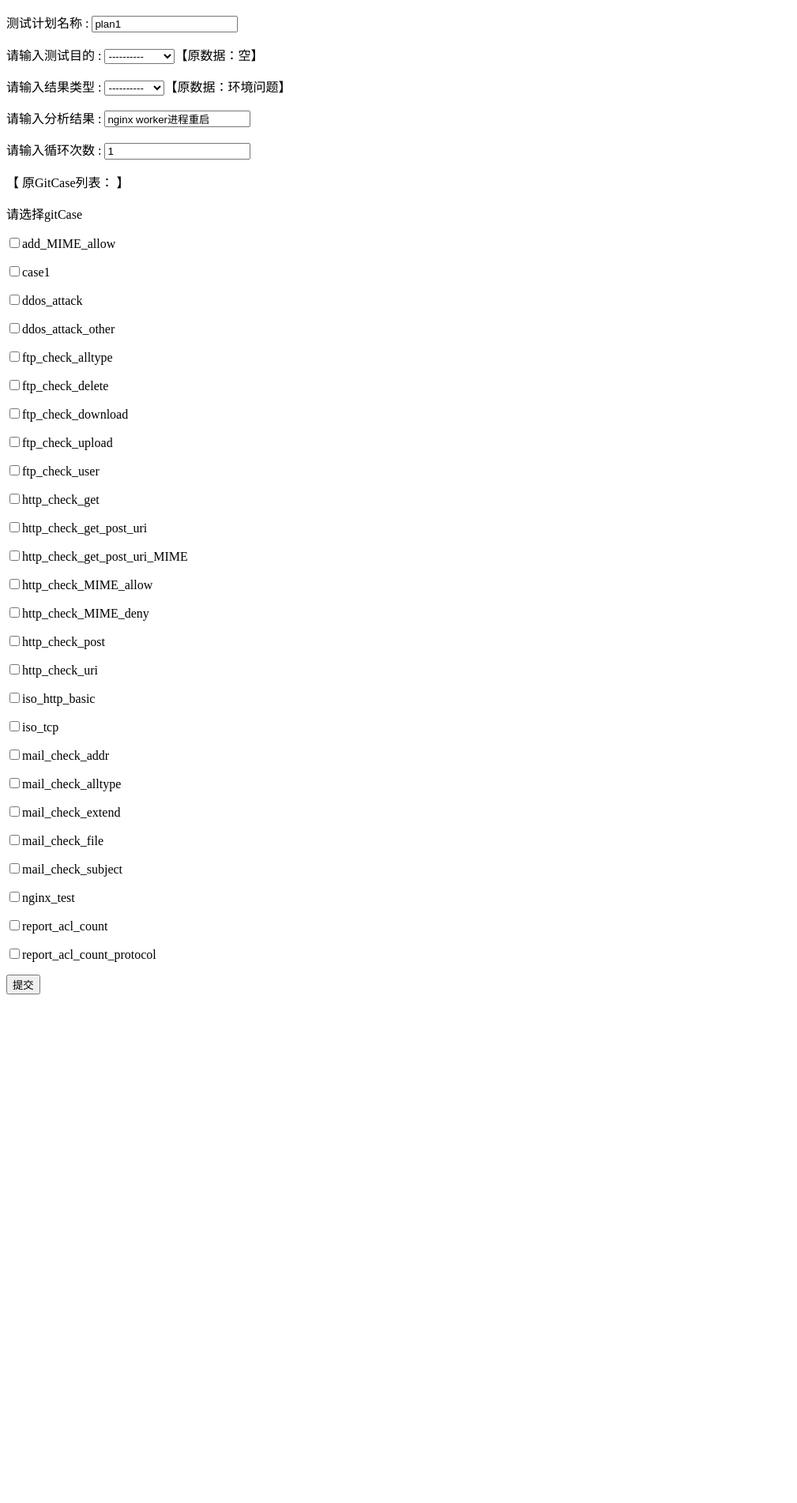
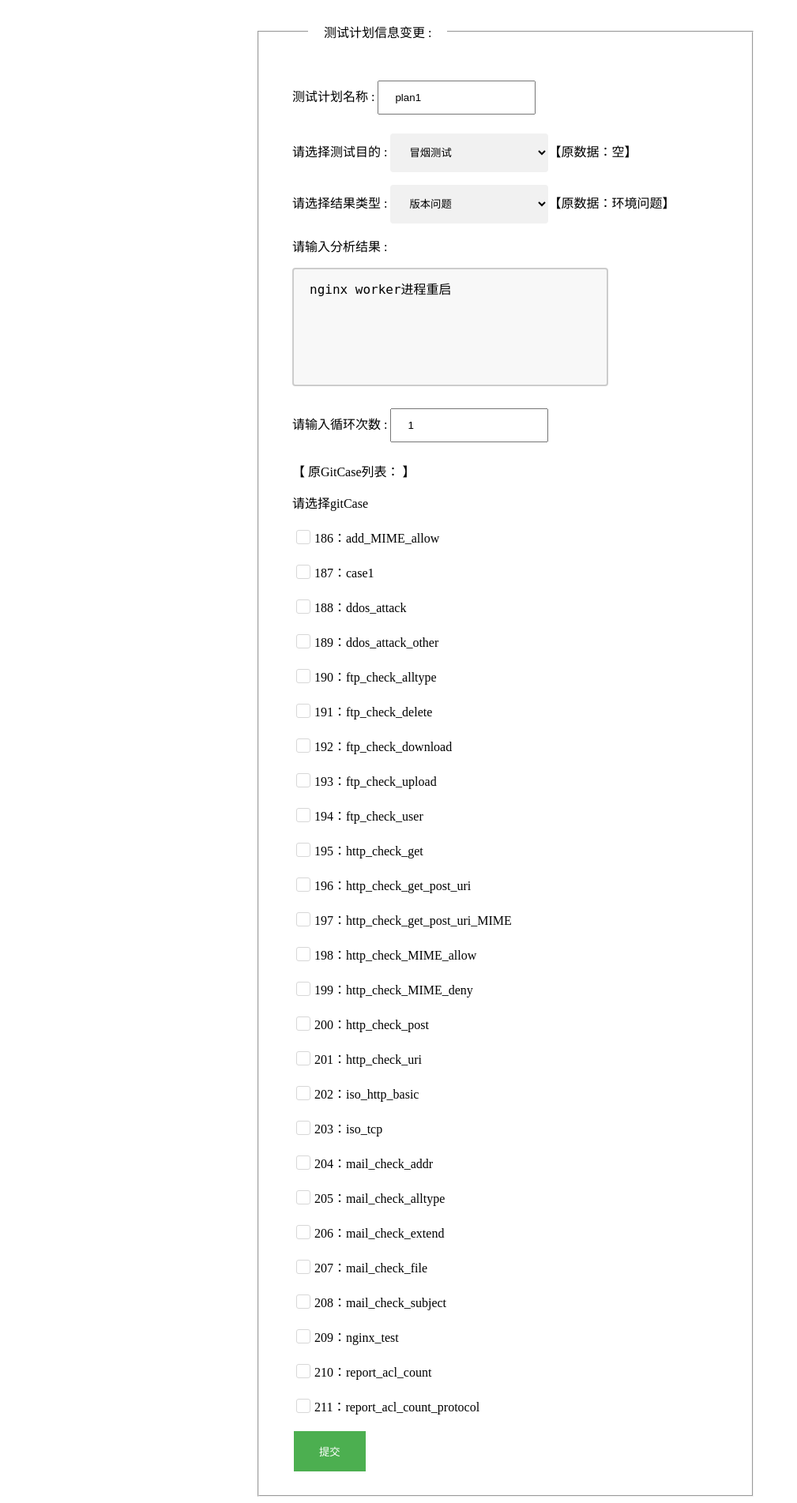
Before and after one commit to wangqian0818/auto_test_platform, a Django app: page /update_plan/1/ in a window 1280 px wide. Shown: the whole page at 79% size, without its empty margins (0-1009 px from the left). Before the commit the page ends 1259 px from the top, so only its background shows below. Run offline with Django 3.2, Linux system fonts and the light colour scheme; data comes from the database, SQL or seed files in the repository; both versions use the stored data as it was after the commit.

Commit message:
用例改成只有rabbitMQ模块的，加了些表格和表单的样式

```diff
--- a/测试计划/templates/测试计划/plan_update.html
+++ b/测试计划/templates/测试计划/plan_update.html
@@ -3,14 +3,99 @@
 <head>
     <meta charset="UTF-8">
     <title>修改网页</title>
+    <style>
+.form {
+  width: 50%;
+  margin-left:25%;
+}
+.form_content{
+  margin-left:5%;
+}
+legend {
+  margin: 0 50px;
+  padding: 20px 20px;
+}
+input[type=text] {
+  width: 200px;
+  padding: 12px 20px;
+  margin: 8px 0;
+  box-sizing: border-box;
+}
+textarea {
+  width: 400px;
+  height: 150px;
+  padding: 12px 20px;
+  box-sizing: border-box;
+  border: 2px solid #ccc;
+  border-radius: 4px;
+  background-color: #f8f8f8;
+  font-size: 16px;
+  resize: none;
+}
+select {
+  width: 200px;
+  padding: 16px 20px;
+  border: none;
+  border-radius: 4px;
+  background-color: #f1f1f1;
+}
+input[type=submit]{
+  background-color: #4CAF50;
+  border: none;
+  color: white;
+  padding: 16px 32px;
+  text-decoration: none;
+  margin: 4px 2px;
+  cursor: pointer;
+}
+.switch {
+    margin: 20px 20px 0 0;
+    display: flex;
+    align-items: center;
+    width: auto;
+}
+.checkbox-input {
+    display: none
+}
+.checkbox {
+    -webkit-transition: background-color 0.3s;
+    transition: background-color 0.3s;
+    background-color: #fff;
+    border: 1px solid #d7d7d7;
+    border-radius: 3px;
+    width: 16px;
+    height: 16px;
+    vertical-align:middle;
+    margin: 0 5px;
+}
+.checkbox-input:checked+.checkbox {
+    background-color: #57ad68;
+}
+.checkbox-input:checked+.checkbox:after {
+<!--            content: "\2714";-->
+    display: inline-block;
+    height: 100%;
+    width: 100%;
+    color: #fff;
+    text-align: center;
+    line-height: 16px;
+    font-size: 12px;
+    box-shadow: 0 0 4px #57ad68;
+}
+</style>
 </head>
 <body>
+<div class="form">
+<form action="{% url 'add_plan' %}" method="post">
 <form action="{% url 'update_plan' plan.pk %}" method="post">
+<fieldset>
+<legend>测试计划信息变更 :</legend>
     {% csrf_token %}
+    <div class="form_content">
     <p>测试计划名称  : <input type="text" name="plan_name" value="{{ plan.plan_name }}"></p>
-    <p>请输入测试目的 :
+
+    <p>请选择测试目的 :
         <select name="purpose">
-        <option value="空" selected>----------</option>
             <option value="冒烟测试">冒烟测试</option>
             <option value="回归bug">回归bug</option>
             <option value="回归版本">回归版本</option>
@@ -18,16 +103,19 @@
             <option value="功能测试">功能测试</option>
             <option value="性能测试">性能测试</option>
             <option value="稳定性测试">稳定性测试</option>
-    </select>【原数据：{{ plan.purpose }}】</p>
-    <p>请输入结果类型 :
+        </select>【原数据：{{ plan.purpose }}】
+    </p>
+    <p>请选择结果类型 :
         <select name="result_type">
-        <option value="空" selected>----------</option>
             <option value="版本问题">版本问题</option>
             <option value="环境问题">环境问题</option>
             <option value="脚本问题">脚本问题</option>
         </select>【原数据：{{ plan.result_type }}】
     </p>
-    <p>请输入分析结果 : <input type="area" name="analysis_result" value="{{ plan.analysis_result }}"></p>
+    <p>请输入分析结果 : </p>
+    <p>
+    <textarea name="analysis_result" rows="10" cols="30">{{ plan.analysis_result }}</textarea>
+    </p>
     <p>请输入循环次数 : <input type="text" name="cycle_num" value="{{ plan.cycle_num }}"></p>
     【 原GitCase列表：
     {% for gitCase in checked_cases %}
@@ -35,9 +123,15 @@
     {% endfor %}】
     <p>请选择gitCase</p>
     {% for gitCase in all_cases %}
-    <p><input type='checkbox' name='gitCase_title' value='{{ gitCase.id }}'>{{ gitCase.case_title }}</p>
+    <label class="switch">
+        <input class="checkbox-input" id="{{ gitCase.pk }}" type="checkbox" name="gitCase_title">
+        <label class="checkbox" for="{{ gitCase.pk }}"></label>
+        <span>{{ gitCase.pk }}：{{ gitCase.case_title }}</span>
+    </label>
     {% endfor %}
     <p><input type='submit' value='提交'></p>
-</form>
+</div>
+</fieldset>
+</form></div>
 </body>
 </html>
--- a/测试计划/templates/测试计划/test_ajax.html
+++ b/测试计划/templates/测试计划/test_ajax.html
@@ -99,10 +99,6 @@
       xmlhttp.send();
     }
 
-
-
-
-
 </script>
 
 </html>
--- a/测试计划/views.py
+++ b/测试计划/views.py
@@ -35,7 +35,8 @@ case_run_status = 0
 
 # 测试用
 def dump(request):
-    return render(request, '测试计划/test_ajax.html')
+    # return render(request, '测试计划/test_ajax.html')
+    return render(request, '测试计划/test.html')
 
 
 # 测试用
@@ -46,10 +47,10 @@ def dump_checkbox(request):
 
 # 展示测试计划
 def plans(request):
-        print('-------------------------------plans: ', request.method)
-        print('------------- case_run_status: ', case_run_status)
-        plans = Plan.objects.all()
-        return render(request, '测试计划/plan_list.html', {'plans': plans, 'case_run_status': case_run_status})
+    print('-------------------------------plans: ', request.method)
+    print('------------- case_run_status: ', case_run_status)
+    plans = Plan.objects.all()
+    return render(request, '测试计划/plan_list.html', {'plans': plans, 'case_run_status': case_run_status})
 
 
 # 新增测试计划
@@ -57,11 +58,13 @@ def add_plan(request):
     print('-------------------------------add_plan:', request.method)
     if 'POST' == request.method:
         # 新增或者更新页面选中的case
-        titles = request.POST.getlist('gitCase_title')
+        gitCase_ids = request.POST.getlist('gitCase_title')
         # 选中的用例个数
-        case_num = len(titles)
+        case_num = len(gitCase_ids)
+        # 根据选择的用例来判断运行环境
+        run_env = get_run_env(gitCase_ids)
         # 用-连接选中的用例id
-        case_list = '-'.join(titles)
+        case_list = '-'.join(gitCase_ids)
         print('--- case_list: ', case_list)
         plan_name = request.POST.get('plan_name')
         purpose = request.POST.get('purpose')
@@ -71,15 +74,36 @@ def add_plan(request):
         # 新建测试计划，结果分析这一块应该是空的
         # result_type = request.POST.get('result_type')
         # analysis_result = request.POST.get('analysis_result')
-        Plan.objects.get_or_create(plan_name=plan_name, case_list=case_list, case_num=case_num, purpose=purpose,
-                                   result_type='', analysis_result='', component_version=version,
+        Plan.objects.get_or_create(plan_name=plan_name, run_env=run_env, case_list=case_list, case_num=case_num,
+                                   purpose=purpose, result_type='', analysis_result='', component_version=version,
                                    last_run='', last_plan='', cycle_num=cycle_num)
         return HttpResponseRedirect('/plans')
     elif 'GET' == request.method:
-        print('---add_plan:get')
+        print('--- add_plan:get')
         # 查询所有用例，显示到计划页面，便于多选
         gitCases = GitCase.objects.all()
         return render(request, '测试计划/plan_add.html', {'gitCases': gitCases})
+
+
+# 根据选择的用例来判断运行环境
+def get_run_env(gitCase_ids):
+    # 根据case_id查询出用例执行环境
+    run_envs = []
+    for case_id in gitCase_ids:
+        gitCase = GitCase.objects.filter(pk=case_id)
+        run_env = gitCase[0].run_env
+        run_envs.append(run_env)
+    runs = []
+    runs.append(run_envs[0])
+    for env in run_envs:
+        if env != run_envs[0]:
+            runs.append(env)
+            print('env:', env)
+    run_str = '-'.join(runs)
+    print('--- run_str: ', run_str)
+    if len(runs) > 1:
+        print('--- 运行环境不统一')
+    return runs[0]
 
 
 # 更新测试计划
@@ -166,22 +190,22 @@ def exec(request, id):
         print('--- case_title_list: ', case_title_list)
         # ===============================================================
         # 根据该测试计划中选中的case，更改selected.py文件
-        change_selected(case_title_list=case_title_list)
-        # 执行用例，计算耗时
-        start_time = time.time()
-        # 执行自动化测试脚本，因为存在循环多次执行，所以返回值是本地日志路径list
-        html_logs_paths = run_auto_test(cirNum)
-        waste_time = format(time.time() - start_time, '.3f') + ' s '
+        # change_selected(case_title_list=case_title_list)
+        # # 执行用例，计算耗时
+        # start_time = time.time()
+        # # 执行自动化测试脚本，因为存在循环多次执行，所以返回值是本地日志路径list
+        # html_logs_paths = run_auto_test(cirNum)
+        # waste_time = format(time.time() - start_time, '.3f') + ' s '
+        # print('--- 运行耗时：', waste_time)
+        # ===============================================================
+        # 模拟数据
+        # html_logs_paths = [
+        #     'E:\\Projects_Py\\django_prctice\\auto_test_platform\\auto_test\\Logs\\test1.0.0\\20210119_19-39-20\\',
+        #     'E:\\Projects_Py\\django_prctice\\auto_test_platform\\auto_test\\Logs\\test1.0.0\\20210506_11-54-57\\']
+        html_logs_paths = [
+            'E:\\Projects_Py\\django_prctice\\auto_test_platform\\auto_test\\Logs\\test1.0.0\\20210518_16-26-10\\']
+        waste_time = '20.213 s '
         print('--- 运行耗时：', waste_time)
-        # ===============================================================
-        # # 模拟数据
-        # # html_logs_paths = [
-        # #     'E:\\Projects_Py\\django_prctice\\auto_test_platform\\auto_test\\Logs\\test1.0.0\\20210119_19-39-20\\',
-        # #     'E:\\Projects_Py\\django_prctice\\auto_test_platform\\auto_test\\Logs\\test1.0.0\\20210506_11-54-57\\']
-        # html_logs_paths = [
-        #     'E:\\Projects_Py\\django_prctice\\auto_test_platform\\auto_test\\Logs\\test1.0.0\\20210518_16-26-10\\']
-        # waste_time = '20.213 s '
-        # print('--- 运行耗时：', waste_time)
         # ===============================================================
         messages.success(request, "执行结束，耗时" + waste_time)
         # 获取当前时间
```
Also changed, not shown: local_git_case.py (+16 -4 lines), 测试计划/templates/测试计划/plan_add.html (+107 -14 lines), 测试计划/templates/测试计划/plan_list.html (+58 -11 lines), 测试计划/templates/测试计划/plan_report.html (+34 -9 lines), 测试计划/templates/测试计划/test.html (added, +60 -0 lines), db.sqlite3. Lines whose indentation alone changed are shown as unchanged.
